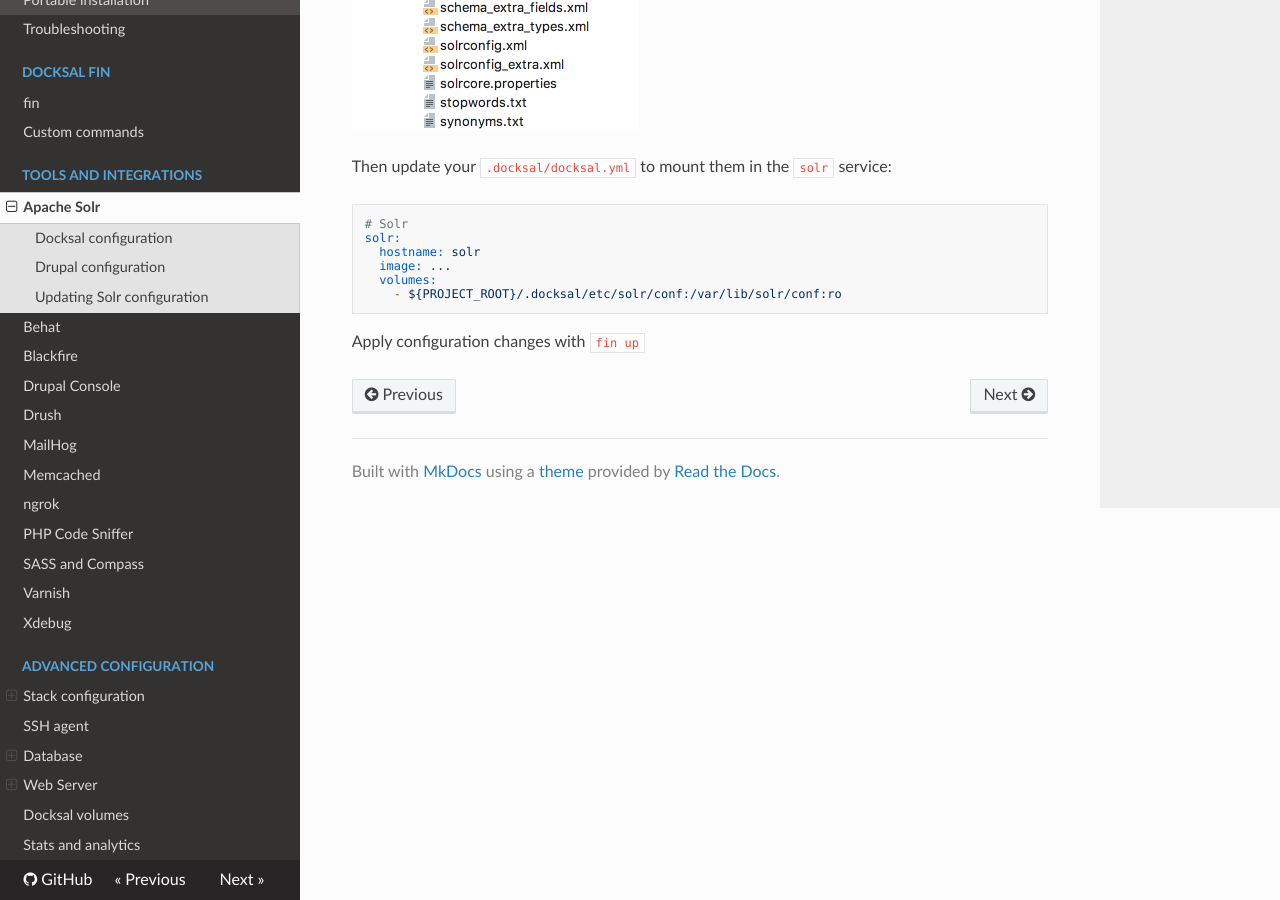
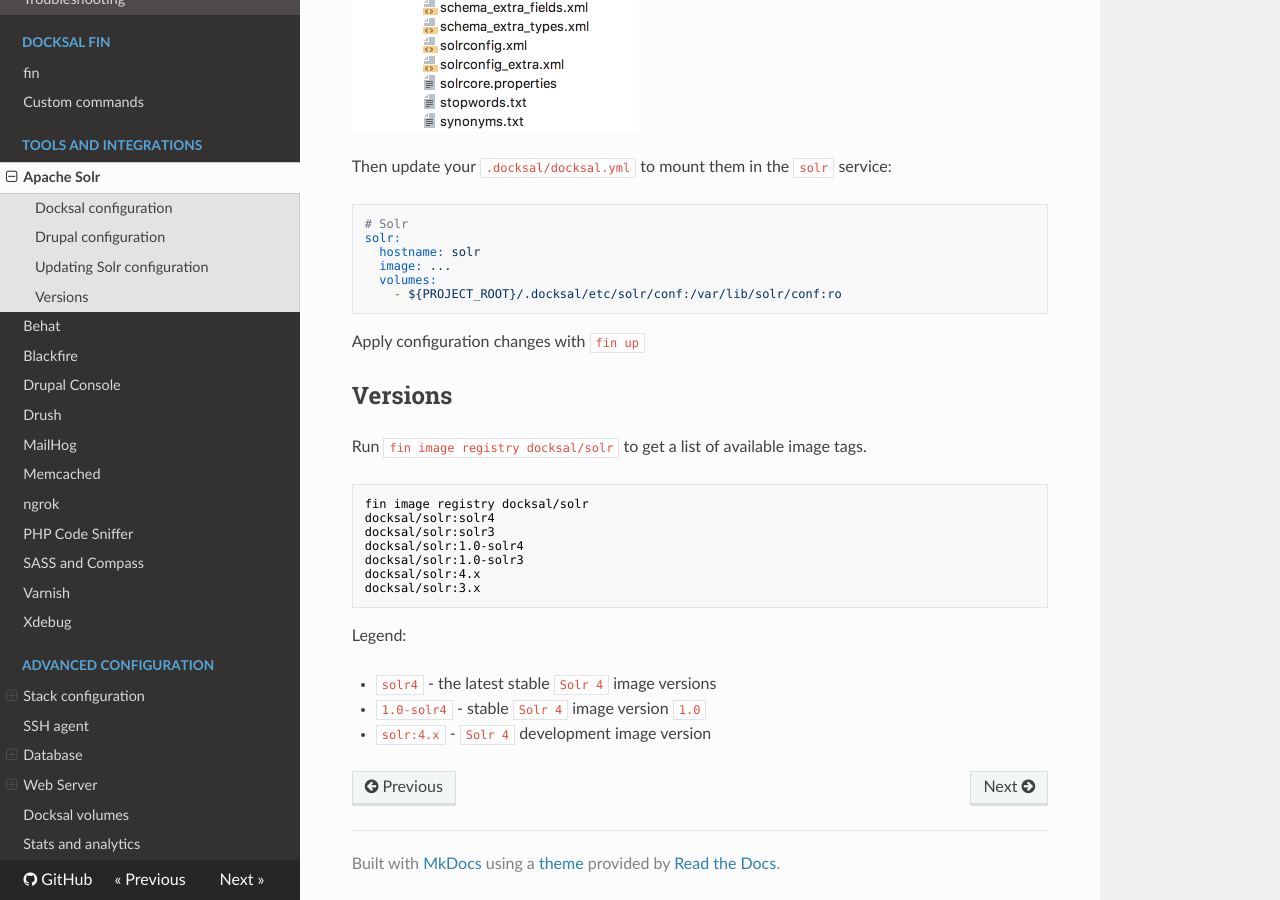
Before and after one commit to docksal/docksal, an MkDocs documentation site: the page built from docs/tools/apache-solr.md, in a window 1280 px wide and 900 px high, scrolled down 1173 px. Built offline with MkDocs 1.6.1, drawn with Linux system fonts in a browser that asks for light colours; nearby versions of some CDN libraries; old or Windows-style settings are respelled for this version of MkDocs.

Commit message:
Update Solr docs
- Added Solr versions
- Updated Search API setup instructions

````diff
--- a/docs/tools/apache-solr.md
+++ b/docs/tools/apache-solr.md
@@ -1,4 +1,5 @@
 # Enabling Apache Solr service
+
 
 ## Docksal configuration
 
@@ -12,6 +13,7 @@ solr:
 ```
 
 Run `fin up` to apply the new configuration.
+
 
 ## Drupal configuration
 
@@ -53,3 +56,24 @@ solr:
 ```
 
 Apply configuration changes with `fin up`
+
+
+## Versions
+
+Run `fin image registry docksal/solr` to get a list of available image tags.
+
+```bash
+fin image registry docksal/solr
+docksal/solr:solr4
+docksal/solr:solr3
+docksal/solr:1.0-solr4
+docksal/solr:1.0-solr3
+docksal/solr:4.x
+docksal/solr:3.x
+```
+
+Legend:
+
+- `solr4` - the latest stable `Solr 4` image versions
+- `1.0-solr4` - stable `Solr 4` image version `1.0`
+- `solr:4.x` - `Solr 4` development image version
````
Also changed, not shown: other parts of docs/tools/apache-solr.md (+2 -1 lines).
